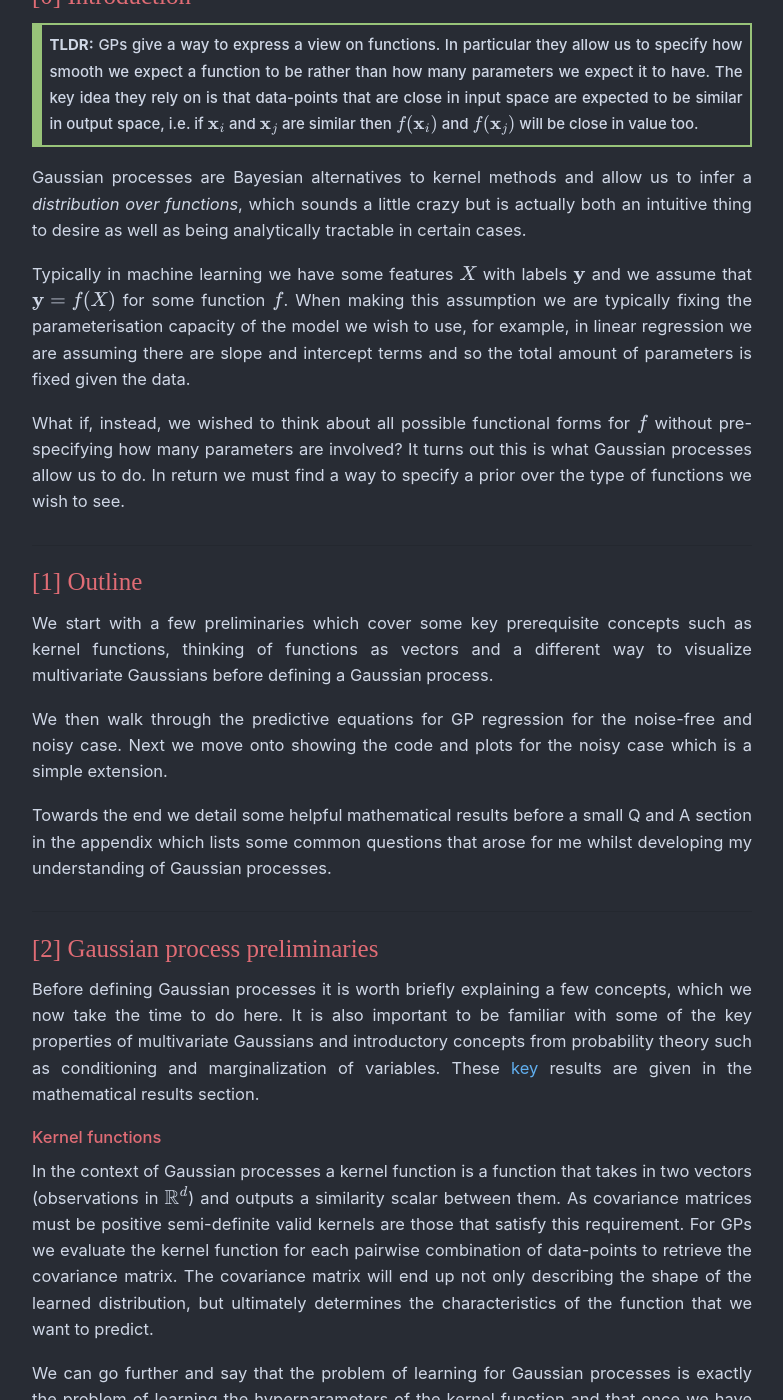
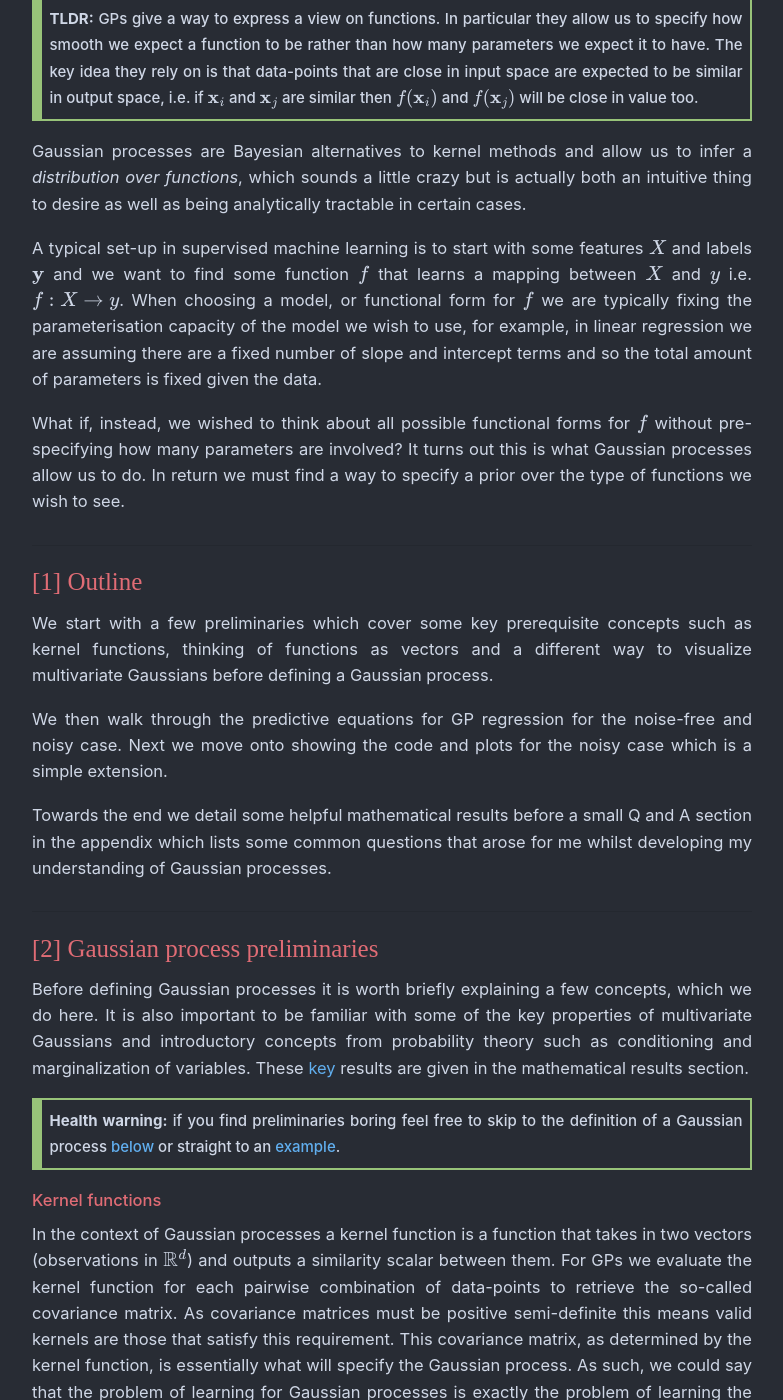
Before and after one commit to maw501/maw501.github.io, a Jekyll site: the page built from posts/_posts/technical/2019-05-08-Gaussian-Processes.md, in a window 1280 px wide and 1400 px high, scrolled down 890 px. Shown: the whole window, without its empty margins (248-1031 px from the left). Built offline with Jekyll 4.4.1, drawn with Linux system fonts in a browser that asks for light colours; nearby versions of some CDN libraries; some web fonts are replaced; formulas are drawn with MathJax 3; comment, search, counter and statistics services are not loaded; some of the changed text lies outside the part shown.

Commit message:
Make things a bit clearer

```diff
--- a/posts/_posts/technical/2019-05-08-Gaussian-Processes.md
+++ b/posts/_posts/technical/2019-05-08-Gaussian-Processes.md
@@ -27,7 +27,7 @@
 
 Gaussian processes are Bayesian alternatives to kernel methods and allow us to infer a _distribution over functions_, which sounds a little crazy but is actually both an intuitive thing to desire as well as being analytically tractable in certain cases.
 
-Typically in machine learning we have some features $X$ with labels $\mathbf{y}$ and we assume that $\mathbf{y} = f(X)$ for some function $f$. When making this assumption we are typically fixing the parameterisation capacity of the model we wish to use, for example, in linear regression we are assuming there are slope and intercept terms and so the total amount of parameters is fixed given the data.
+A typical set-up in supervised machine learning is to start with some features $X$ and labels $\mathbf{y}$ and we want to find some function $f$ that learns a mapping between $X$ and $y$ i.e. $f : X \rightarrow y$. When choosing a model, or functional form for $f$ we are typically fixing the parameterisation capacity of the model we wish to use, for example, in linear regression we are assuming there are a fixed number of slope and intercept terms and so the total amount of parameters is fixed given the data.
 
 What if, instead, we wished to think about all possible functional forms for $f$ without pre-specifying how many parameters are involved? It turns out this is what Gaussian processes allow us to do. In return we must find a way to specify a prior over the type of functions we wish to see.
 
@@ -43,20 +43,23 @@
 <hr class="with-margin">
 <h4 class="header" id="intro_gp">Gaussian process preliminaries</h4>
 
-Before defining Gaussian processes it is worth briefly explaining a few concepts, which we now take the time to do here. It is also important to be familiar with some of the key properties of multivariate Gaussians and introductory concepts from probability theory such as conditioning and marginalization of variables. These [key](#mult_rvs) results are given in the mathematical results section.
+Before defining Gaussian processes it is worth briefly explaining a few concepts, which we do here. It is also important to be familiar with some of the key properties of multivariate Gaussians and introductory concepts from probability theory such as conditioning and marginalization of variables. These [key](#mult_rvs) results are given in the mathematical results section.
+
+<blockquote class="tip">
+<strong>Health warning:</strong> if you find preliminaries boring feel free to skip to the definition of a Gaussian process <a class="reference external" href="{{page.url}}#gp_defn">below</a> or straight to an <a class="reference external" href="{{page.url}}#example">example</a>.
+</blockquote>
 
 ##### Kernel functions
 
-In the context of Gaussian processes a kernel function is a function that takes in two vectors (observations in $\mathbb{R}^ d$) and outputs a similarity scalar between them. As covariance matrices must be positive semi-definite valid kernels are those that satisfy this requirement. For GPs we evaluate the kernel function for each pairwise combination of data-points to retrieve the covariance matrix. The covariance matrix will end up not only describing the shape of the learned distribution, but ultimately determines the characteristics of the function that we want to predict.
-
-We can go further and say that the problem of learning for Gaussian processes is exactly the problem of learning the hyperparameters of the kernel function and that once we have chosen the kernel there is nothing else to do except turn the model fitting handle. How to actually learn the kernel hyperparameters is a separate topic and not the subject of this post, though is mentioned briefly in the Q and A section [here](#kernel_hyper).
+In the context of Gaussian processes a kernel function is a function that takes in two vectors (observations in $\mathbb{R}^ d$) and outputs a similarity scalar between them. For GPs we evaluate the kernel function for each pairwise combination of data-points to retrieve the so-called covariance matrix. As covariance matrices must be positive semi-definite this means valid kernels are those that satisfy this requirement. This covariance matrix, as determined by the kernel function, is essentially what will specify the Gaussian process. As such, we could say that the problem of learning for Gaussian processes is exactly the problem of learning the hyperparameters of the kernel function and that once we have chosen the kernel there is nothing else to do except turn the model fitting handle. How to actually learn the kernel hyperparameters is a separate topic and not the subject of this post, though is mentioned briefly in the Q and A section [here](#kernel_hyper).
 
 There are many kernels that can describe different classes of functions, including to encode properties such as periodicity. In this post we will restrict ourselves to the most common kernel, the [radial basis function (or Gaussian) kernel](https://en.wikipedia.org/wiki/Radial_basis_function_kernel):
 <div class="math">
-$$
+\begin{align*}
 \kappa(\mathbf{x_i}, \mathbf{x_j}) = \sigma^{2} \exp (-\frac{ \| \mathbf{x_i} - \mathbf{x_j} \|^{2}}{2 l^{2}})
-$$
+\end{align*}
 </div>
+
 with hyperparameters $\sigma$ and $l$. The variance $\sigma^2$ determines the magnitude of fluctuation of values away from the mean and the length $l^2$ determines the reach of neighbouring data-points (small $l$ will give wiggly functions, increasing $l$ gives smoother functions). See the plot below for the effect of different values of the hyperparameters.
 
 <p align="center">
@@ -71,9 +74,9 @@
 </blockquote>
 
 ##### Functions as vectors
-Loosely speaking a function can be viewed as an infinitely long vector. We could imagine discretizing the input space with a huge grid of values containing every possible combination of floating point numbers for each dimension of the data matrix $X$. Theoretically (but not practically) we could then evaluate $\mathbf{f} = (f(\mathbf{x}\_{1}), ..., f(\mathbf{x}\_{n}))$ for this huge $n$ and thus $\mathbf{f}$ would be an enormous vector containing the function's values for the domain of interest.
+Loosely speaking a function can be viewed as an infinitely long vector. We could imagine discretizing the input space with a huge grid of values containing every possible combination of floating point numbers for each of the $d$ dimensions of the data matrix $X$. Theoretically (but not practically) we could then evaluate $\mathbf{f} = (f(\mathbf{x}\_{1}), ..., f(\mathbf{x}\_{n}))$ at this huge sample of $n$ points and thus $\mathbf{f}$ would be an enormous vector containing the function's values for the domain of interest.
 
-Alas, we can’t store such a vector containing the function values for every possible input combination (recall each $\mathbf{x_i}$ is $d$ dimensional), though GPS allow us to define a multivariate Gaussian prior on it. Given (potentially) noisy observations of some of the elements of this vector, it will turn out that we can infer other elements of the vector without explicitly having to represent the whole object.
+Alas, we can’t store such a vector containing the function values for every possible input combination (recall each $\mathbf{x_i}$ is $d$ dimensional), though GPs do allow us to define a multivariate Gaussian prior on it. Given partial observations of the elements of this vector, it will turn out that we can infer other elements of the vector without explicitly having to represent the whole object. $\mathbf{f}$.
 
 The miraculous thing about GPs is that they provide a rigorous, elegant and tractable way to deal with the above problem.
 
@@ -81,18 +84,23 @@
 
 ##### A different way to view multivariate distributions
 
-In order to aid the discussion on large dimensional Gaussians it's crucial to switch to a different way to visualize them. We start by thinking of each data-point $\mathbf{x_i}$ having $d$-dimensions, so $X$ is $n \times d$ and $\mathbf{x_1}$ and $\mathbf{x_2}$ refer to 2 observations from the data where $\mathbf{y} = \\{y_1, y_2\\}$ is the function value for each data-point.
+In order to aid the discussion on large dimensional Gaussians it's crucial to switch to a different way to visualize them. As above we start by thinking of each data-point $\mathbf{x_i}$ as having $d$-dimensions, so $X$ is $n \times d$ dimensional and $\mathbf{x_1}$ and $\mathbf{x_2}$ refer to 2 observations from the data where $\mathbf{y} = \\{y_1, y_2\\}$ is the function value for each data-point.
 
 Using the kernel function we can calculate the covariance matrix, $\Sigma$, between these 2 points (using $X$ only, not $\mathbf{y}$), for example:
 
-$$\Sigma = \left[\begin{array}{ll}{\kappa(\mathbf{x_1}, \mathbf{x_1})} & {\kappa(\mathbf{x_1}, \mathbf{x_2})} \\ {\kappa(\mathbf{x_2}, \mathbf{x_1})} & {\kappa(\mathbf{x_2}, \mathbf{x_2})}\end{array}\right]
-=  \left[ \begin{array}{ll}{1} & {.7} \\ {.7} & {1}\end{array}\right]$$
+<div class="math">
+\begin{align*}
+\Sigma = \left[\begin{array}{ll}{\kappa(\mathbf{x_1}, \mathbf{x_1})} & {\kappa(\mathbf{x_1}, \mathbf{x_2})} \\ {\kappa(\mathbf{x_2}, \mathbf{x_1})} & {\kappa(\mathbf{x_2}, \mathbf{x_2})}\end{array}\right]
+=  \left[ \begin{array}{ll}{1} & {.7} \\ {.7} & {1}\end{array}\right]\end{align*}
+</div>
 
-and by the assumption we make for GPs (see [below](#gp_defn)) we assume the output function values are jointly distributed according to a Gaussian:
+and by the assumption we make for GPs (see [below](#gp_defn)) we assume the output function values are jointly distributed according to a Gaussian, such that:
 
-$$
+<div class="math">
+\begin{align*}
 p(\mathbf{y} | \Sigma) \propto \exp \left(-\frac{1}{2} \mathbf{y}^{\top} \Sigma^{-1} \mathbf{y}\right)
-$$
+\end{align*}
+</div>
 
 Using this idea it is then possible to visualize what the 2-dimensional Gaussian looks like and draw samples from it. Notice that the covariance between the function values is fully specified by the corresponding input values, and not in any way by the function values; this is a property of Gaussian processes.
 
@@ -130,7 +138,7 @@
 </blockquote>
 
 ##### Posterior predictive
-Before we start with the equations for GPs we draw a link to traditional modelling in machine learning. Typically in machine learning the Bayesian approach to modelling involves inferring the posterior distribution of the parameters of some model given data, i.e. $p(\theta \| \mathcal{D})$. GPs allow us instead to model $p(f \| \mathcal{D})$ and we then use this modelled function to predict on new data, $X_{+}$:
+Before we start with the equations for GPs we draw a link to the Bayesian approach which involves inferring the posterior distribution of the parameters of some model given data, i.e. $p(\theta \| \mathcal{D})$. GPs allow us instead to model $p(f \| \mathcal{D})$ and we then use this modelled function to predict on new data, $X_{+}$:
 
 <div class="math">
 \begin{align*}
@@ -147,7 +155,6 @@
 
 <a name="gp_defn"></a>
 ##### Definition of a Gaussian process
-The derivation of the predictive update equations for GPs follow from the definition and assumptions made within it, and this definition is where we will start.
 
 <blockquote class="tip">
 <strong>Definition</strong>
@@ -229,9 +236,9 @@
 </div>
 </div>
 
-The above conditioning reduces a 4-dimensional Gaussian down to a 1-dimensional Gaussian - we can thus think of the conditioning as cutting 3 slices in the 4-dimensional space to leave us with a 1-dimensional distribution. In general, once we have conditioned on the observed data we will be left with a multivariate Gaussian with dimensionality equal to the number of test points we wish to predict for.
+The above conditioning reduces a 4-dimensional Gaussian down to a 1-dimensional Gaussian - we can thus think of the conditioning as cutting 3 slices in the 4-dimensional space to leave us with a 1-dimensional distribution. In general, once we have conditioned on the observed data we will be left with a multivariate Gaussian with dimensionality equal to the number of test points we wish to predict for, $n_{+}$.
 
-To then obtain the marginal distribution of each test point we use the marginalization property of multivariate Gaussians to obtain the mean prediction and variance estimate for each point (in this case there is no need to as we are left with a 1-dimensional distribution for the single test point).
+To then obtain the marginal distribution of each test point we use the marginalization property of multivariate Gaussians to obtain the mean prediction and variance estimate for each point (in this case there is no need to as, starting with only one test point, we are automatically left with a 1-dimensional distribution).
 
 In this way the prediction is not just an estimate for that point, but also has uncertainty information - for understanding why estimating uncertainty is important see the Q and A [below](#know_uncertainty).
 
@@ -271,6 +278,7 @@
 
 In the above we have 3 observed data-points and made a prediction for a single new test point. If we wish to predict for more test data we can simply repeat the above steps and thus we are able to get probabilistic predictions for any number of test points. In a similar spirit if we observe new training data we can add this in to $X$ and recalculate the predictions for the test points. (Note this ignores computational considerations to keep things simple.)
 
+<a name="example"></a>
 ##### Walking through an example with plots
 We now give an example to illustrate the above discussion.
 
@@ -290,7 +298,7 @@
 ###### Subplot 2: sampling from the prior
 By defining the kernel function, and before observing any training data, we are specifying a view on how smooth/wiggly we expect the estimated functions to be. Sampling from the prior amounts to having to specify some domain of interest (here we use -5 to 5) and discretizing it into many points. This is what we loosely mean by saying a function is just a vector of values. This subplot essentially shows a 50-dimensional Gaussian as this is the number of points used along the x-axis - note this creates realistic plots and is a key point. We rarely ever care about every single value the input data can take but just a subset where we have training data or wish to predict.
 
-The data for this subplot is not part of the training data and we just show these samples for illustration. This 'distribution of functions' will become constrained once we observe some data.
+The data for this subplot is not part of the training data and we just show these samples for illustration. This *distribution over functions* will become constrained once we observe some data.
 
 ###### Subplot 3: fit the Gaussian process
 Here we have fit the GP regression model and show the outcome. The blue dot is the mean value for the GP prediction and the green dashed line shows $\pm 2$ standard deviations around the predicted mean value.
@@ -525,42 +533,11 @@
 
 </blockquote>
 
-<a name="notation"></a>
-<hr class="with-margin">
-<h4 class="header" id="notation">Notation summary</h4>
-This post combines many [sources](#references) and so we will try the best we can to be consistent in notation.
-
-In general, capital letters are matrices, bold font represents vectors and lower-case letters are scalars. Functions such as $f$, $\mu$ and $\kappa$ are lower-case in non-bold font without. Function letters with subscripts are generally shorthand to indicate the function evaluated for some data, for example, $f_i$ is shorthand for $f(\mathbf{x}_i)$.
-
-We will also try to introduce new references to notation appropriately to ease reading.
-
-<div class="bullet">
-<li>$X$: $n \times d$ data matrix with each row an observation </li>
-<li>$X_{+}$: test data matrix we wish to predict the target variable for, $n_{+} \times d$ </li>
-<li>$\mathbf{x}\_{i}$: $i$th observation of data with $d$ elements </li>
-<li>$\mathbf{x}\_{+}$: single test point with $d$ elements</li>
-<li>$\mathcal{D}$: some data containing both features and target variable, i.e. $\\{X, \mathbf{y}\\}$</li>
-<li>$f$: a function modelling the target variable</li>
-<li>$\mathbf{f}$: vector representing the Gaussian process mean prediction for each data point in $X$, $\mathbf{f} = (f(\mathbf{x}\_{1}), ..., f(\mathbf{x}\_{n}))$</li>
-<li>$\mathbf{f}\_{+}$: predictions for the target variable, $f(X_{+})$</li>
-<li>$f_i$: shorthand for $f(\mathbf{x}_i)$, the function evaluated for the $i$th observation</li>
-<li>$f_{+}$: shorthand for the prediction for a single test point, $f(\mathbf{x}\_{+})$</li>
-<li>$\kappa(\mathbf{x}\_{1}, \mathbf{x}\_{2})$: kernel function evaluated at two points - returns a scalar</li>
-<li>$\kappa(A, B)$: kernel function evaluated for two matrices $A$ and $B$ - returns a matrix with dimensions $m \times p$ for $A$ with dimensions $m \times d$ and $B$ with dimensions $p \times d$</li>
-<li>$K$: $\kappa(X, X)$, a $n \times n$ matrix, where the $i , j$ th entry is $\kappa(\mathbf{x}\_{i}, \mathbf{x}\_{j})$</li>
-<li>$K_{+}$: $\kappa(X, X_{+})$, a $n \times n_{+}$ matrix</li>
-<li>$K_{++}$: $\kappa(X_{+}, X_{+})$, a $n_{+} \times n_{+}$ matrix</li>
-<li>$\boldsymbol{\mu}$, $\mu(X)$, $(\mu(\mathbf{x}\_{1}), \mu(\mathbf{x}\_{2}), ..., \mu(\mathbf{x}\_{n}))$: a vector of length $n$ with the mean for each observation as modelled by some function $\mu$</li>
-<li>$\mu_{+}$: mean function evaluated for a single test point, $\mathbf{x}\_{+}$</li>
-<li>$\boldsymbol{\mu}\_{\mathbf{f}_{+} \| \mathbf{f}}$: mean vector for predicted data after conditioning on observed data</li>
-<li>$\Sigma_{\mathbf{f}\_{+} \| \mathbf{f}}$: covariance matrix for predicted data after conditioning on observed data</li>
-</div>
-
 <a name="references"></a>
 <hr class="with-margin">
 <h4 class="header" id="further">References</h4>
 
-In order to get a firm grip on the basics of GPs I read many sources, most listed below.
+In order to get a grip on the basics of GPs I read many sources, most listed below.
 <a class="reference external" href="http://cs229.stanford.edu/section/more_on_gaussians.pdf">here</a>.
 ###### Books and papers
 <div class="bullet">
@@ -717,16 +694,6 @@
 <br>
 </blockquote>
 
-<!--
-<div class="admonition admonition-its">
-<p class="first admonition-title">Inverse Transform Sampling</p>
-<p><a class="reference external" href="https://en.wikipedia.org/wiki/Inverse_transform_sampling">Inverse transform sampling</a>
-is a method for sampling from any distribution given its cumulative
-distribution function (CDF)
-</p>
-</div>
--->
-
 ##### Why do we assume correlation between observations?
 
 When forming a prior over functions we somehow must define a way to construct a covariance matrix. Clearly we don't want to specify anything manually and we'd like to use the belief that points in input space that are similar have function values that are similar, in other words, the function has some form of smoothness. This is a reasonable assumption for most real world phenomena.
```
Also changed, not shown: other parts of posts/_posts/technical/2019-05-08-Gaussian-Processes.md (+2 -2 lines).
